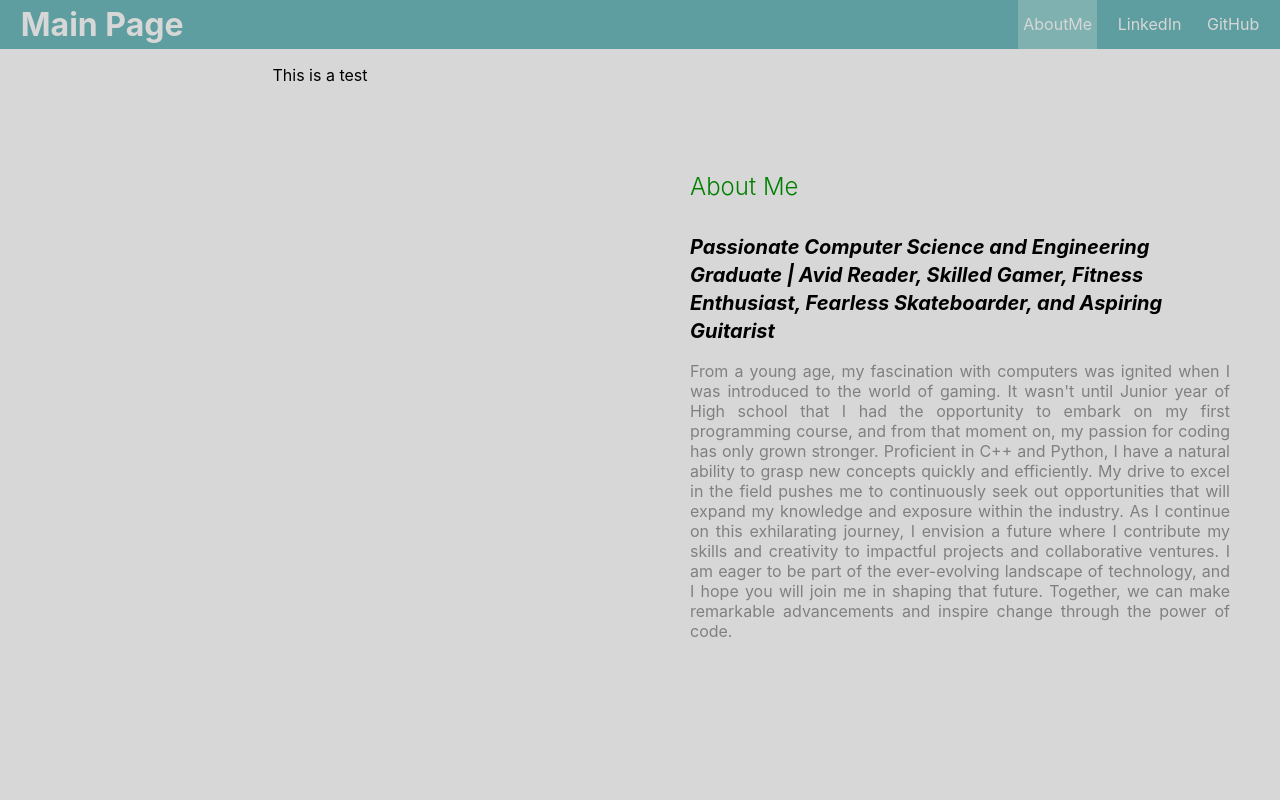
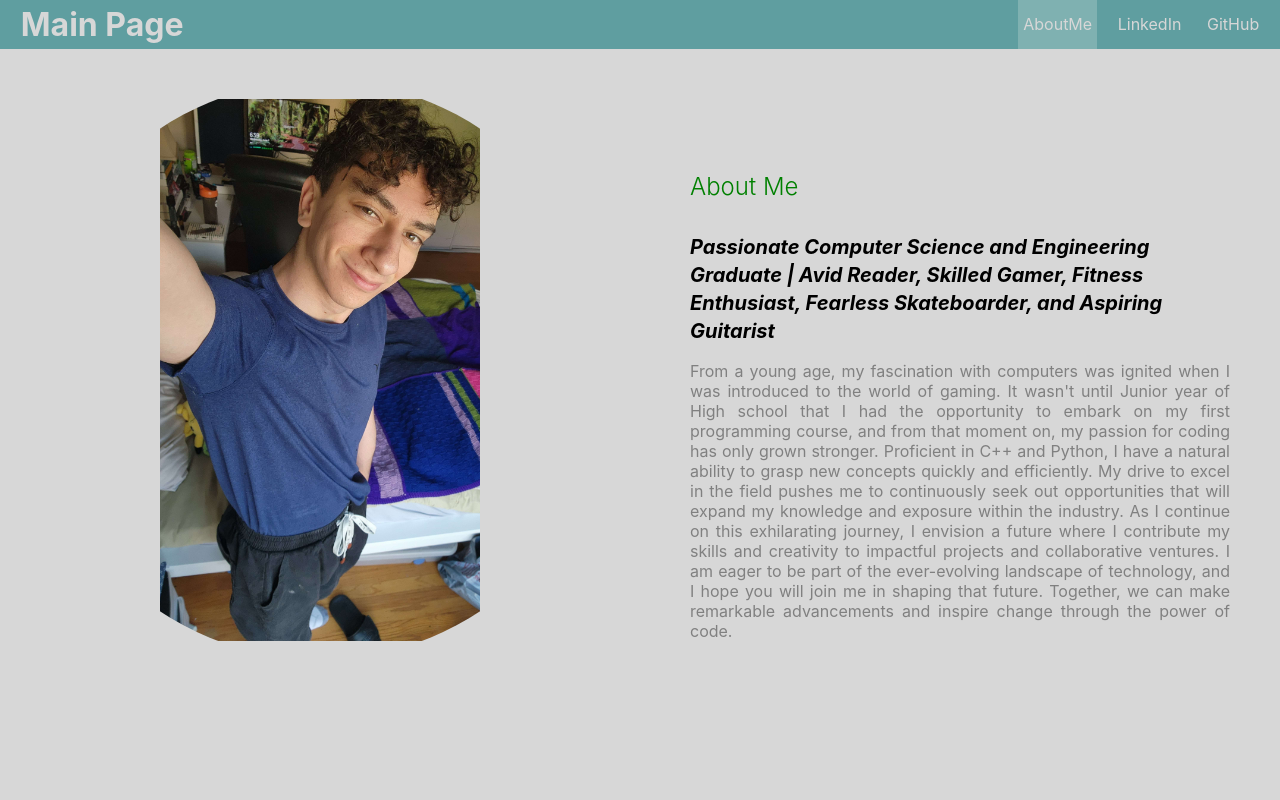
Before and after one commit to JoseGonzCSE/PersonalWeb2, a React (Create React App) app in the folder personal-web/: page /aboutme in a window 1280 px wide. Shown: the top 800 px of the page. Built offline with nearby package versions, Linux system fonts and the light colour scheme.

Commit message:
Completed About me

```diff
--- a/personal-web/src/Pages/AboutMe.css
+++ b/personal-web/src/Pages/AboutMe.css
@@ -39,3 +39,11 @@
     text-align: justify;
 
 }
+
+.aboutImg{
+    clip-path: circle(65% at 50% 50%);
+    object-fit: cover;
+    width: 50%;
+    height: 50%;
+    margin-top: 50px;
+}
--- a/personal-web/src/Pages/AboutMe.jsx
+++ b/personal-web/src/Pages/AboutMe.jsx
@@ -1,4 +1,5 @@
 import './AboutMe.css'
+import Img2 from './Imgs/Img2.jpg'
 
 
 export default function AboutMe(){
@@ -6,7 +7,7 @@ export default function AboutMe(){
         <div className="All">
             <div className="A_pageLeft">
                 <div className="A_pageLeftAll">
-                    <p>This is a test</p>
+                <img src={Img2} alt=" " className="aboutImg"></img>
                 </div>
             </div>
             <div className="A_pageRight">
```
Also changed, not shown: personal-web/src/Pages/Imgs/Img2.jpg (added).
